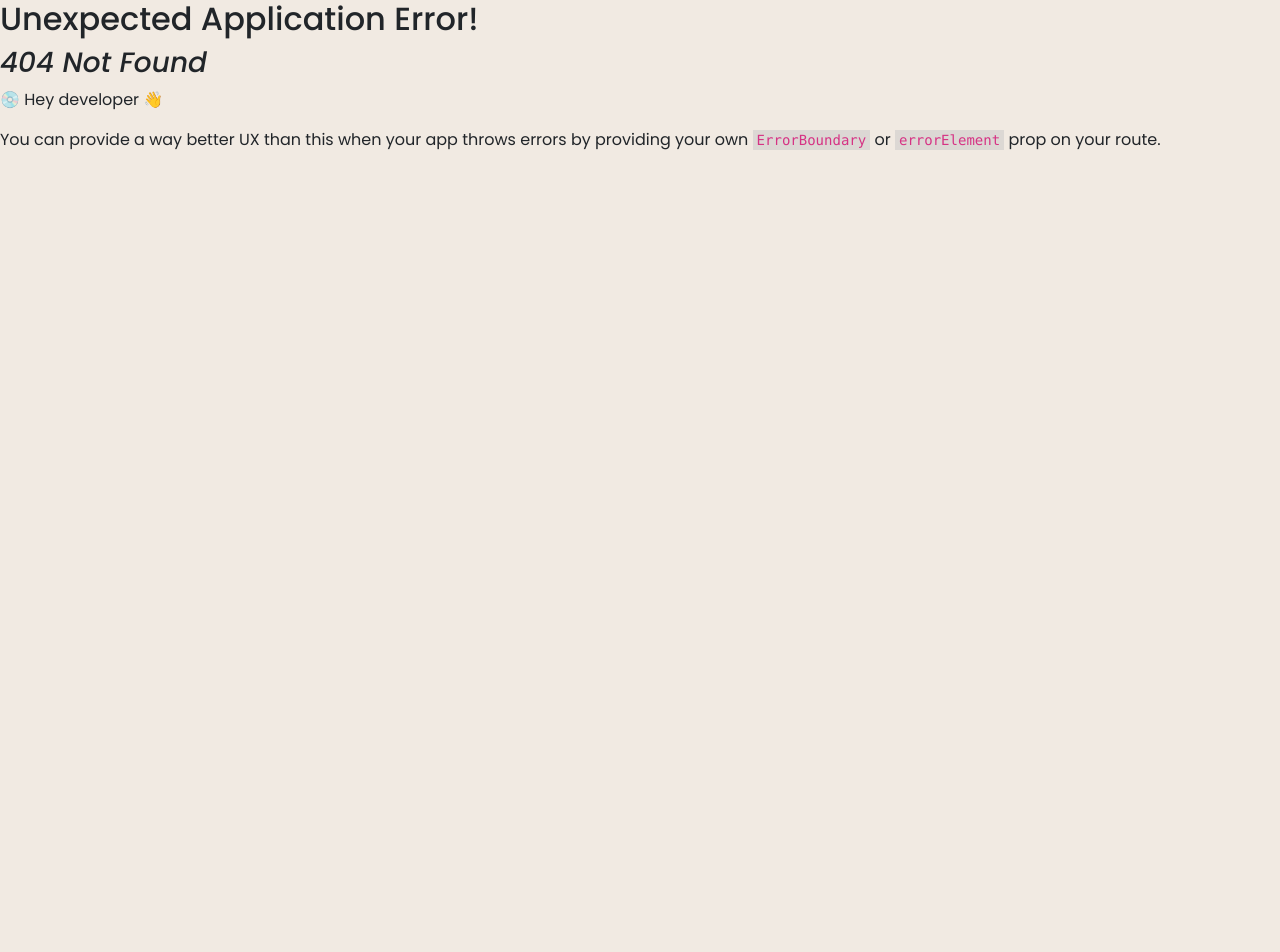
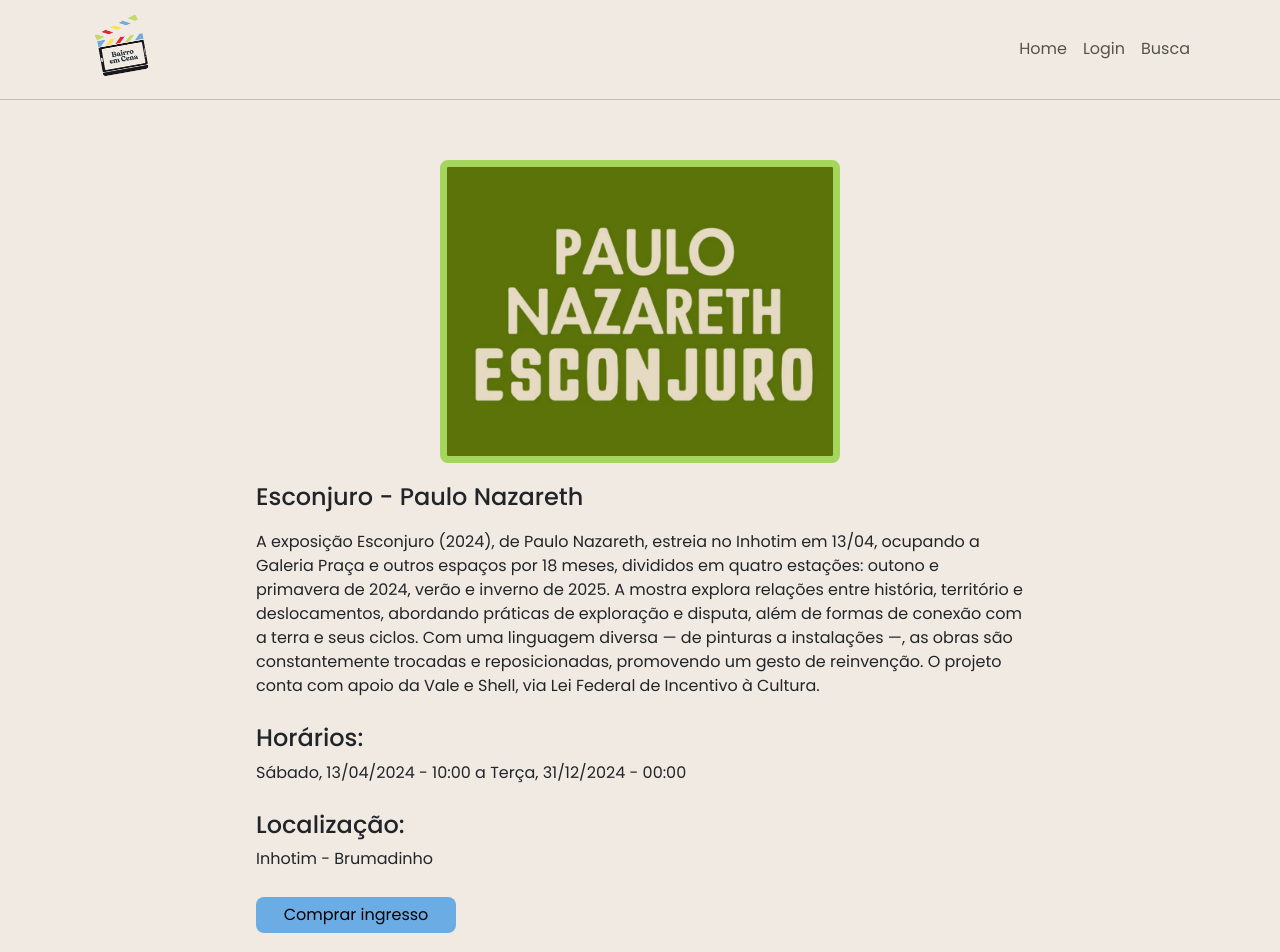
Before and after one commit to Brubgs/BairroEmCena, a React (Vite) app in the folder BairroEmCena/: page /evento in a window 1280 px wide. Before the commit this address had no page. Shown: the top 952 px of the page. Before the commit the page ends 800 px from the top, so only its background shows below. Built offline with nearby package versions, Linux system fonts and the light colour scheme.

Commit message:
criando paginas de eventos e compras

```diff
--- a/BairroEmCena/src/index.css
+++ b/BairroEmCena/src/index.css
@@ -95,7 +95,7 @@
     gap: 10px;
 }
 input {
-    border: none;
+    border: 1px solid rgba(0, 0, 0, 0.3);
     border-radius: 10px;
     padding: 3px 0px;
 }
@@ -119,7 +119,7 @@
 .infoFilme {
     display: flex;
     flex-direction: column;
-    gap: 30px;
+    gap: 10px;
     width: 45%;
     margin: 10px;
 }
@@ -129,6 +129,28 @@
     margin-top: 50px;
     flex-wrap: wrap;
     margin-bottom: 50px;
+}
+.containerEvento {
+    display: flex;
+    flex-direction: column;
+    justify-content: center;
+    align-items: center;
+    margin-top: 50px;
+    flex-wrap: wrap;
+    margin-bottom: 50px;
+}
+.imagemEvento {
+    max-width: 400px;
+    border: 7px solid var(--verde);
+    border-radius: 8px;
+    margin: 10px;
+}
+.infoEvento {
+    display: flex;
+    flex-direction: column;
+    gap: 10px;
+    width: 60%;
+    margin: 10px;
 }
 .botaoComprar {
     background-color: var(--azul);
@@ -151,6 +173,7 @@
 }
 .cointainerInfo {
     display: flex;
+    flex-wrap: wrap;
     align-items: center;
     border-bottom: 1px solid rgba(0, 0, 0, 0.2);
     margin: 30px 30px;
@@ -165,6 +188,15 @@
     border: none;
     border-radius: 10px;
     max-width: 150px;
+}
+.seletor {
+    display: flex;
+    gap: 10px;
+    margin-bottom: 30px;
+}
+.seletor select {
+    border-radius: 10px;
+    border: 1px solid rgba(0, 0, 0, 0.2);
 }
 .rodape {
     display: flex;
--- a/BairroEmCena/src/pages/Busca.jsx
+++ b/BairroEmCena/src/pages/Busca.jsx
@@ -7,8 +7,11 @@
 function Busca(){
     const navigate = useNavigate()
 
-    function saberMais(){
+    function saberMaisFilme(){
         navigate('/cartola')
+    }
+    function saberMaisEvento(){
+        navigate('/evento')
     }
     return(
         <>
@@ -23,7 +26,7 @@
                     <div className="infoFilme">
                         <h4>Cartola - Música para os olhos</h4>
                         <p>Conheça a história de vida e a obra de Angenor de Oliveira, mais conhecido como Cartola, grande ícone do samba e um dos mais importantes compositores da música popular brasileira.</p>
-                        <button className="botaoSabermais" onClick={saberMais}>Saber mais</button>
+                        <button className="botaoSabermais" onClick={saberMaisFilme}>Saber mais</button>
                     </div>
                 </div>
 
@@ -33,7 +36,7 @@
                         <h4>Esconjuro - Paulo Nazareth</h4>
                         <p>Partindo das relações entre história, território e deslocamentos, Paulo Nazareth traz ao Inhotim a exposição Esconjuro (2024).
                         A partir do dia 13/04, a Galeria Praça e outros pontos do Inhotim serão ocupados pelo artista ao longo de 18 meses, divididos em quatro estações: outono e primavera em 2024 e verão e inverno no ano de 2025, afirmando a mostra como presença viva e dinâmica. </p>
-                        <button className="botaoSabermais">Saber mais</button>
+                        <button className="botaoSabermais" onClick={saberMaisEvento}>Saber mais</button>
                     </div>
                 </div>
             </div>
--- a/BairroEmCena/src/pages/Cartola.jsx
+++ b/BairroEmCena/src/pages/Cartola.jsx
@@ -4,6 +4,10 @@
 import { useNavigate } from 'react-router-dom';
 
 function Cartola(){
+    const navigate = useNavigate()
+    function comprarIngresso(){
+        navigate('/comprar')
+    }
     return(
         <>
             <Cabecalho/>
@@ -16,7 +20,7 @@
                     <h4>Horários:</h4>
                     <p>Seg. a sex. às 13:00h</p>
                     <h4>Sala:  2</h4>
-                    <button className="botaoComprar">Comprar ingresso</button>
+                    <button className="botaoComprar" onClick={comprarIngresso}>Comprar ingresso</button>
                 </div>
             </div>
             <Rodape/>
--- /dev/null
+++ b/BairroEmCena/src/pages/Compra.jsx
@@ -0,0 +1,43 @@
+import Cabecalho from "../components/Cabecalho"
+import Rodape from "../components/Rodape"
+import Filme from '../assets/images/filmes/Cartola.jpg'
+import { useNavigate } from 'react-router-dom';
+
+function Compra(){
+    return(
+        <>
+            <Cabecalho/>
+            <div className="containerFilme">
+                <img src={Filme} alt="" className="imagemCartola" />
+                <div className="infoFilme">
+                    <h4>Cartola - Música para os olhos</h4>
+                    <p>Conheça a história de vida e a obra de Angenor de Oliveira, mais conhecido como Cartola, grande ícone do samba e um dos mais importantes compositores da música popular brasileira.</p>
+                    <div>
+                        <h4>Horários:</h4>
+                        <p>Seg. a sex. às 13:00h</p>
+                    </div>
+                    <div className="seletor">
+                        <h4>Forma de pagamento:</h4>
+                        <select>
+                            <option>Cartão</option>
+                            <option value="">Pix</option>
+                        </select>
+                    </div>
+                    <div className="seletor">
+                        <h4>Selecione o dia</h4>
+                        <select>
+                            <option>Segunda</option>
+                            <option>Terça</option>
+                            <option>Quarta</option>
+                            <option>Quinta</option>
+                            <option>Sexta</option>
+                        </select>
+                    </div>
+                    <button className="botaoComprar">Concluir compra</button>
+                </div>
+            </div>
+            <Rodape/>
+        </>
+    )
+}
+export default Compra
--- /dev/null
+++ b/BairroEmCena/src/pages/CompraEvento.jsx
@@ -0,0 +1,47 @@
+import Cabecalho from "../components/Cabecalho"
+import Rodape from "../components/Rodape"
+import Esconjuro from '../assets/images/Esconjuro.png';
+import { useNavigate } from 'react-router-dom';
+
+function CompraEvento(){
+    return(
+        <>
+            <Cabecalho/>
+            <div className="containerEvento">
+                <img src={Esconjuro} alt="" className="imagemEvento" />
+                <div className="infoEvento">
+                    <h4>Esconjuro - Paulo Nazareth</h4>
+                    <p>A exposição Esconjuro (2024), de Paulo Nazareth, estreia no Inhotim em 13/04, ocupando a Galeria Praça e outros espaços por 18 meses, divididos em quatro estações: outono e primavera de 2024, verão e inverno de 2025. A mostra explora relações entre história, território e deslocamentos, abordando práticas de exploração e disputa, além de formas de conexão com a terra e seus ciclos. Com uma linguagem diversa — de pinturas a instalações —, as obras são constantemente trocadas e reposicionadas, promovendo um gesto de reinvenção. O projeto conta com apoio da Vale e Shell, via Lei Federal de Incentivo à Cultura.</p>
+                    <div>
+                        <h4>Horários:</h4>
+                        <p>Sábado, 13/04/2024 - 10:00 a Terça, 31/12/2024 - 00:00</p>
+                    </div>
+                    <div>
+                        <h4>Localização:</h4>
+                        <p>Inhotim - Brumadinho</p>
+                    </div>
+                    <div className="seletor">
+                        <h4>Forma de pagamento:</h4>
+                        <select>
+                            <option>Cartão</option>
+                            <option value="">Pix</option>
+                        </select>
+                    </div>
+                    <div className="seletor">
+                        <h4>Selecione o dia</h4>
+                        <select>
+                            <option>Segunda</option>
+                            <option>Terça</option>
+                            <option>Quarta</option>
+                            <option>Quinta</option>
+                            <option>Sexta</option>
+                        </select>
+                    </div>
+                    <button className="botaoComprar">Concluir Compra</button>
+                </div>
+            </div>
+            <Rodape/>
+        </>
+    )
+}
+export default CompraEvento
--- /dev/null
+++ b/BairroEmCena/src/pages/Evento.jsx
@@ -0,0 +1,34 @@
+import Cabecalho from "../components/Cabecalho"
+import Rodape from "../components/Rodape"
+import Esconjuro from '../assets/images/Esconjuro.png';
+import { useNavigate } from 'react-router-dom';
+
+function Evento(){
+    const navigate = useNavigate()
+    function comprarIngresso(){
+        navigate('/evento/comprar')
+    }
+    return(
+        <>
+            <Cabecalho/>
+            <div className="containerEvento">
+                <img src={Esconjuro} alt="" className="imagemEvento" />
+                <div className="infoEvento">
+                    <h4>Esconjuro - Paulo Nazareth</h4>
+                    <p>A exposição Esconjuro (2024), de Paulo Nazareth, estreia no Inhotim em 13/04, ocupando a Galeria Praça e outros espaços por 18 meses, divididos em quatro estações: outono e primavera de 2024, verão e inverno de 2025. A mostra explora relações entre história, território e deslocamentos, abordando práticas de exploração e disputa, além de formas de conexão com a terra e seus ciclos. Com uma linguagem diversa — de pinturas a instalações —, as obras são constantemente trocadas e reposicionadas, promovendo um gesto de reinvenção. O projeto conta com apoio da Vale e Shell, via Lei Federal de Incentivo à Cultura.</p>
+                    <div>
+                        <h4>Horários:</h4>
+                        <p>Sábado, 13/04/2024 - 10:00 a Terça, 31/12/2024 - 00:00</p>
+                    </div>
+                    <div>
+                        <h4>Localização:</h4>
+                        <p>Inhotim - Brumadinho</p>
+                    </div>
+                    <button className="botaoComprar" onClick={comprarIngresso}>Comprar ingresso</button>
+                </div>
+            </div>
+            <Rodape/>
+        </>
+    )
+}
+export default Evento
```
Also changed, not shown: BairroEmCena/src/main.jsx (+15 -0 lines).
